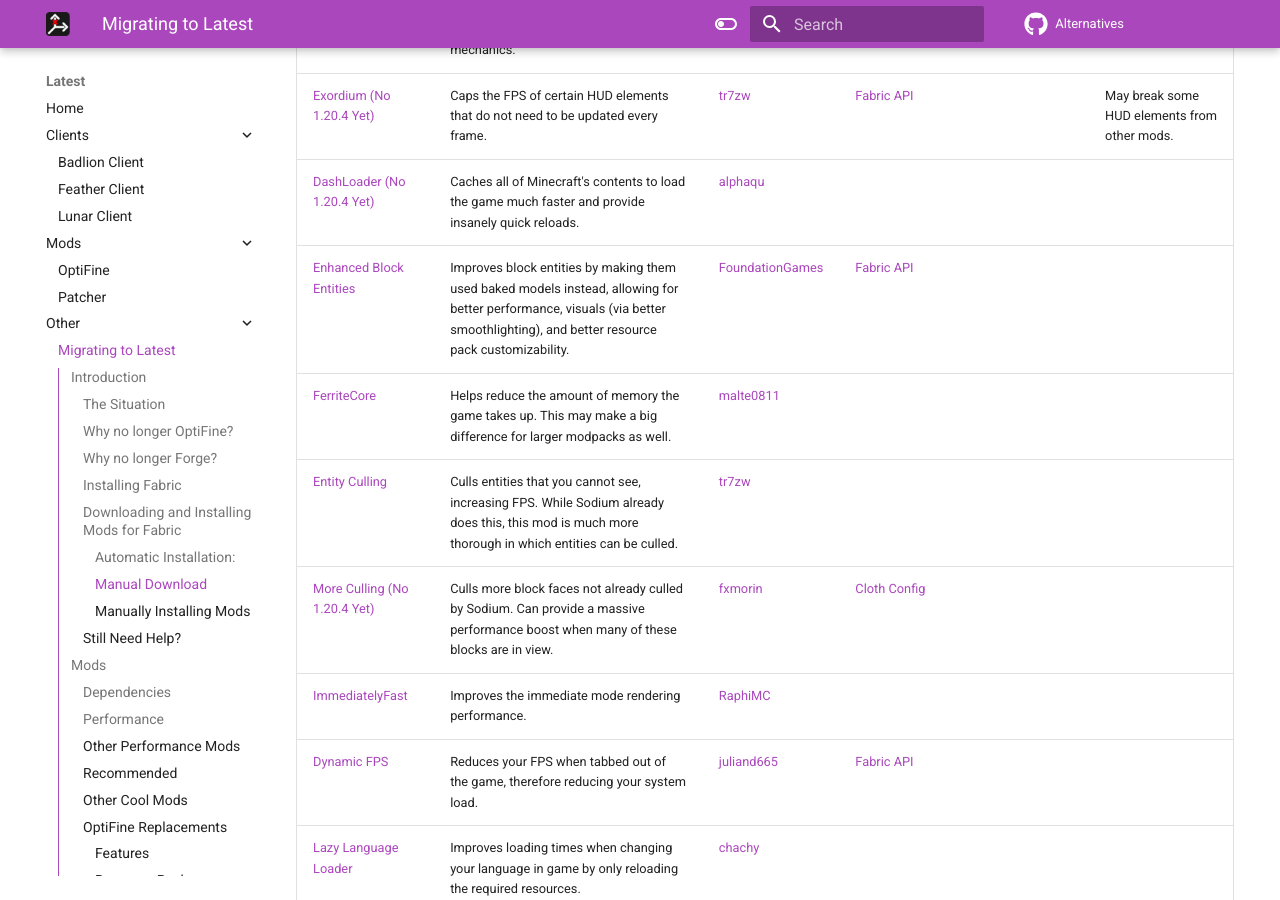
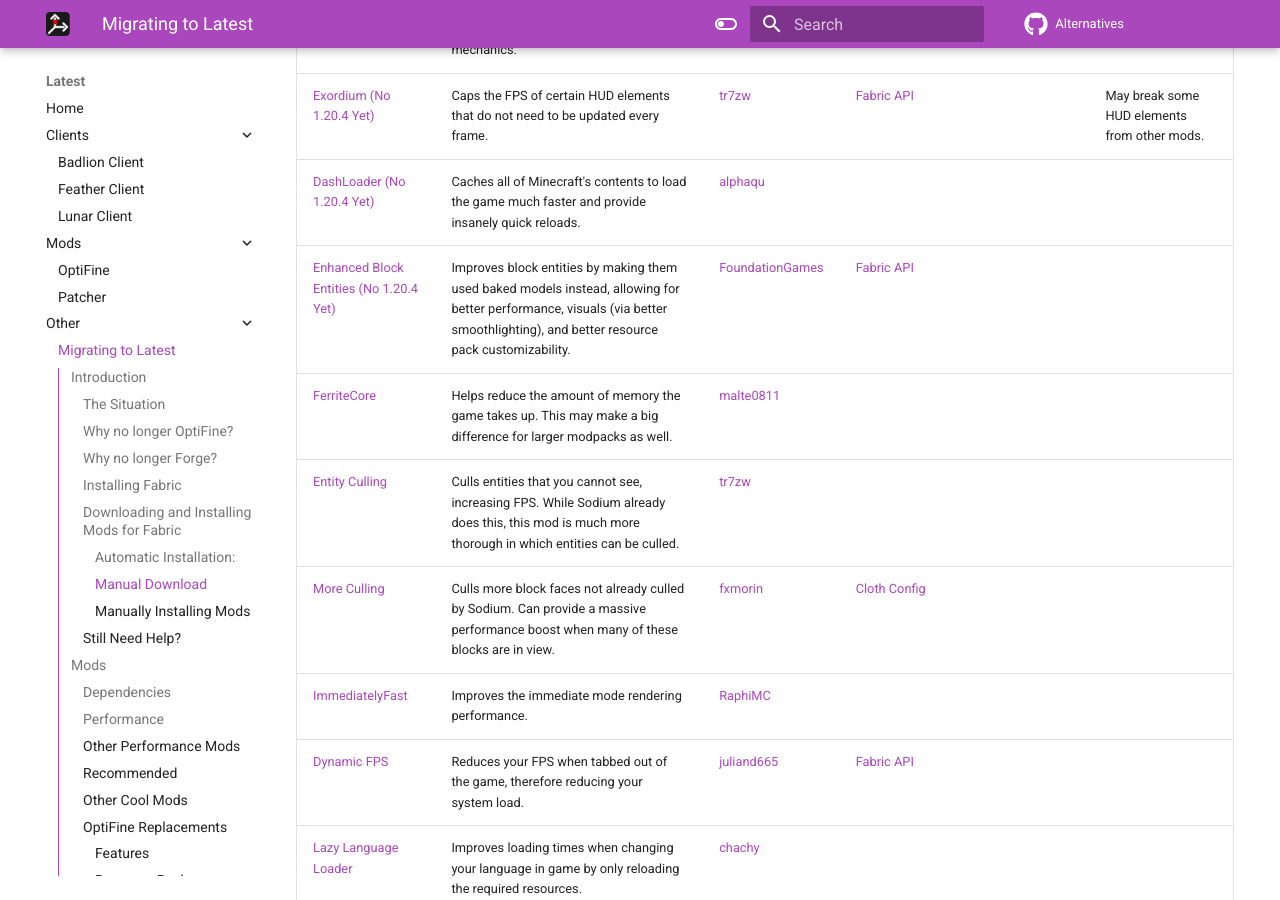
Before and after one commit to MicrocontrollersDev/Alternatives, an MkDocs documentation site: the page built from docs/latest/migrating.md, in a window 1280 px wide and 900 px high, scrolled down 1874 px. Built offline with MkDocs 1.6.1 and Material for MkDocs 9.7.7, drawn with Linux system fonts in a browser that asks for light colours; comment, search, counter and statistics services are not loaded.

```diff
--- a/docs/latest/migrating.md
+++ b/docs/latest/migrating.md
@@ -113,10 +113,10 @@ These are mods that are needed for playing the latest versions of Minecraft at a
 | [Lithium](https://modrinth.com/mod/lithium) | Helps improve the performance of many vanilla systems without changing their mechanics. | [CaffeineMC](https://github.com/CaffeineMC) |
 | [Exordium (No 1.20.4 Yet)](https://modrinth.com/mod/exordium) | Caps the FPS of certain HUD elements that do not need to be updated every frame. | [tr7zw](https://github.com/tr7zw) | [Fabric API](https://modrinth.com/mod/fabric-api) | | May break some HUD elements from other mods. |
 | [DashLoader (No 1.20.4 Yet)](https://modrinth.com/mod/dashloader) | Caches all of Minecraft's contents to load the game much faster and provide insanely quick reloads. | [alphaqu](https://github.com/alphaqu) |
-| [Enhanced Block Entities](https://modrinth.com/mod/ebe) | Improves block entities by making them used baked models instead, allowing for better performance, visuals (via better smoothlighting), and better resource pack customizability. | [FoundationGames](https://github.com/FoundationGames) | [Fabric API](https://modrinth.com/mod/fabric-api) |
+| [Enhanced Block Entities (No 1.20.4 Yet)](https://modrinth.com/mod/ebe) | Improves block entities by making them used baked models instead, allowing for better performance, visuals (via better smoothlighting), and better resource pack customizability. | [FoundationGames](https://github.com/FoundationGames) | [Fabric API](https://modrinth.com/mod/fabric-api) |
 | [FerriteCore](https://modrinth.com/mod/ferrite-core) | Helps reduce the amount of memory the game takes up. This may make a big difference for larger modpacks as well. | [malte0811](https://github.com/malte0811) |
 | [Entity Culling](https://modrinth.com/mod/entityculling) | Culls entities that you cannot see, increasing FPS. While Sodium already does this, this mod is much more thorough in which entities can be culled. | [tr7zw](https://github.com/tr7zw) |
-| [More Culling (No 1.20.4 Yet)](https://modrinth.com/mod/moreculling) | Culls more block faces not already culled by Sodium. Can provide a massive performance boost when many of these blocks are in view. | [fxmorin](https://github.com/fxmorin) | [Cloth Config](https://modrinth.com/mod/cloth-config) |
+| [More Culling](https://modrinth.com/mod/moreculling) | Culls more block faces not already culled by Sodium. Can provide a massive performance boost when many of these blocks are in view. | [fxmorin](https://github.com/fxmorin) | [Cloth Config](https://modrinth.com/mod/cloth-config) |
 | [ImmediatelyFast](https://modrinth.com/mod/immediatelyfast) | Improves the immediate mode rendering performance. | [RaphiMC](https://github.com/RaphiMC) |
 | [Dynamic FPS](https://modrinth.com/mod/dynamic-fps) | Reduces your FPS when tabbed out of the game, therefore reducing your system load. | [juliand665](https://github.com/juliand665) | [Fabric API](https://modrinth.com/mod/fabric-api) |
 | [Lazy Language Loader](https://modrinth.com/mod/lazy-language-loader) | Improves loading times when changing your language in game by only reloading the required resources. | [chachy](https://github.com/ChachyDev) |
```
